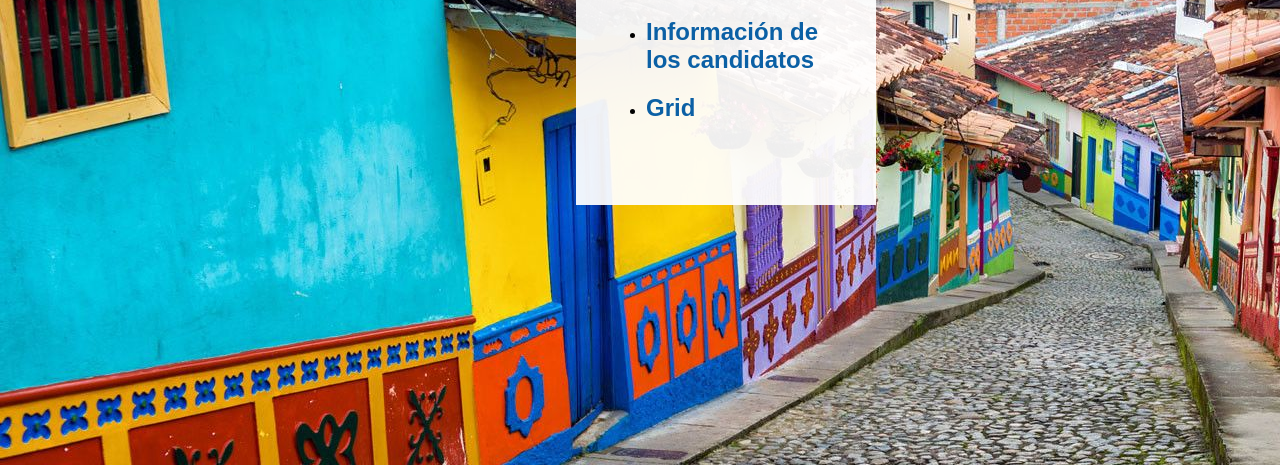
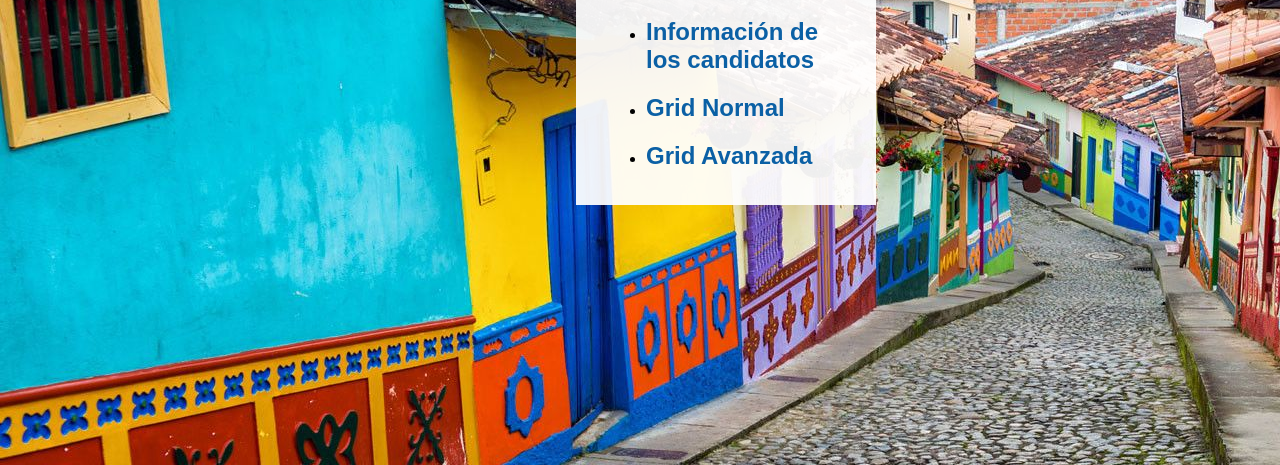
Before and after one commit to julianti7/WEB, a plain HTML site: page Work2/Contenidos.html in a window 1280 px wide. Shown: the part 335-800 px from the top of the page. Drawn offline with Linux system fonts and the light colour scheme.

Commit message:
Update Contenidos.html

```diff
--- a/Work2/Contenidos.html
+++ b/Work2/Contenidos.html
@@ -13,7 +13,8 @@
     <ul class="Lista" >
       <li class="ref"><h2><a href="index.html">Login</a></h2></li>
       <li class="ref"><h2><a href="imagenesCandidatos.html">Información de los candidatos</a></h2></li>
-      <li class="ref"><h2><a href="imagenes.html">Grid</a></h2></li>
+      <li class="ref"><h2><a href="gridnormal.html">Grid Normal</a></h2></li>
+      <li class="ref"><h2><a href="gridadvanced.html">Grid Avanzada</a></h2></li>
 
     </ol>
   </div>
```
